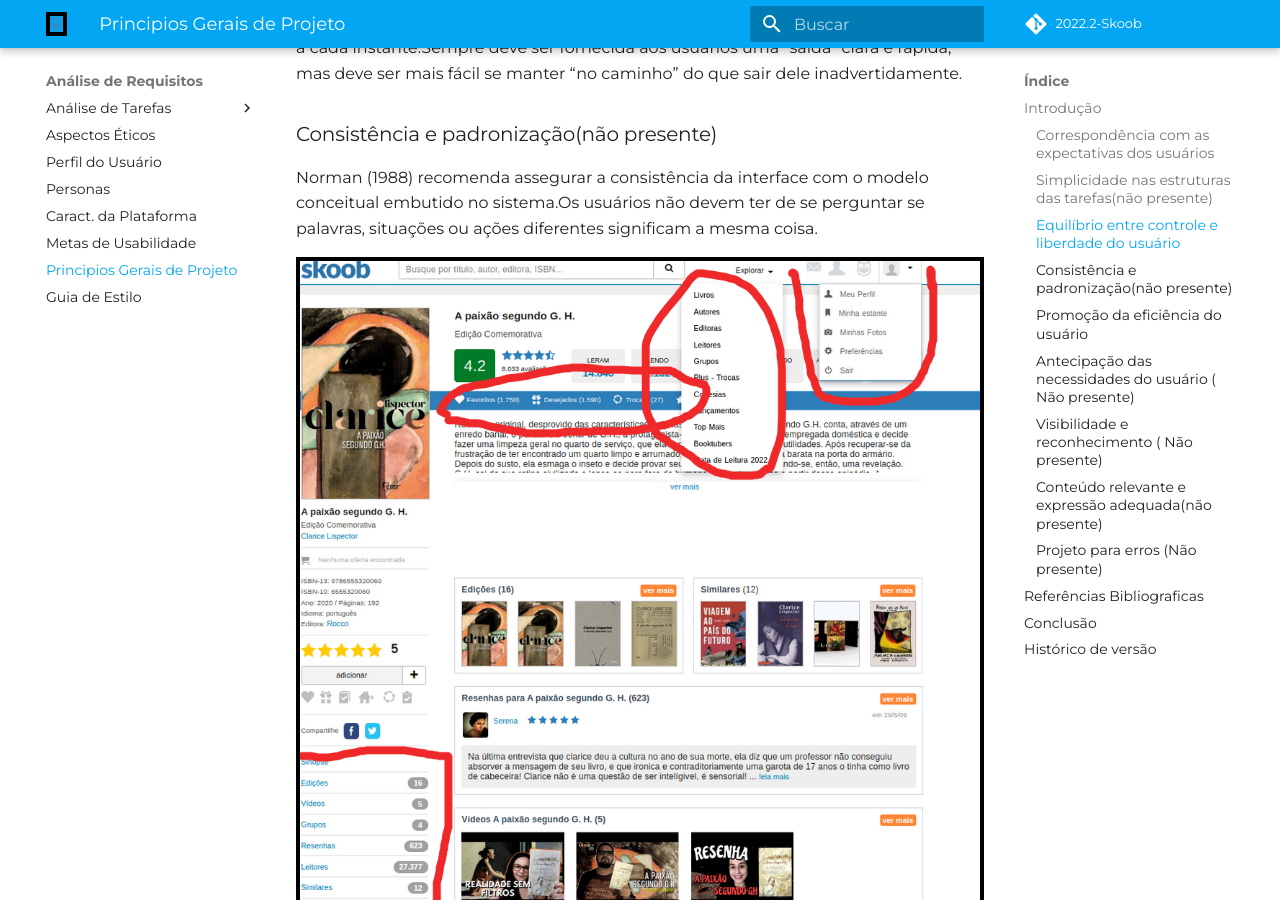
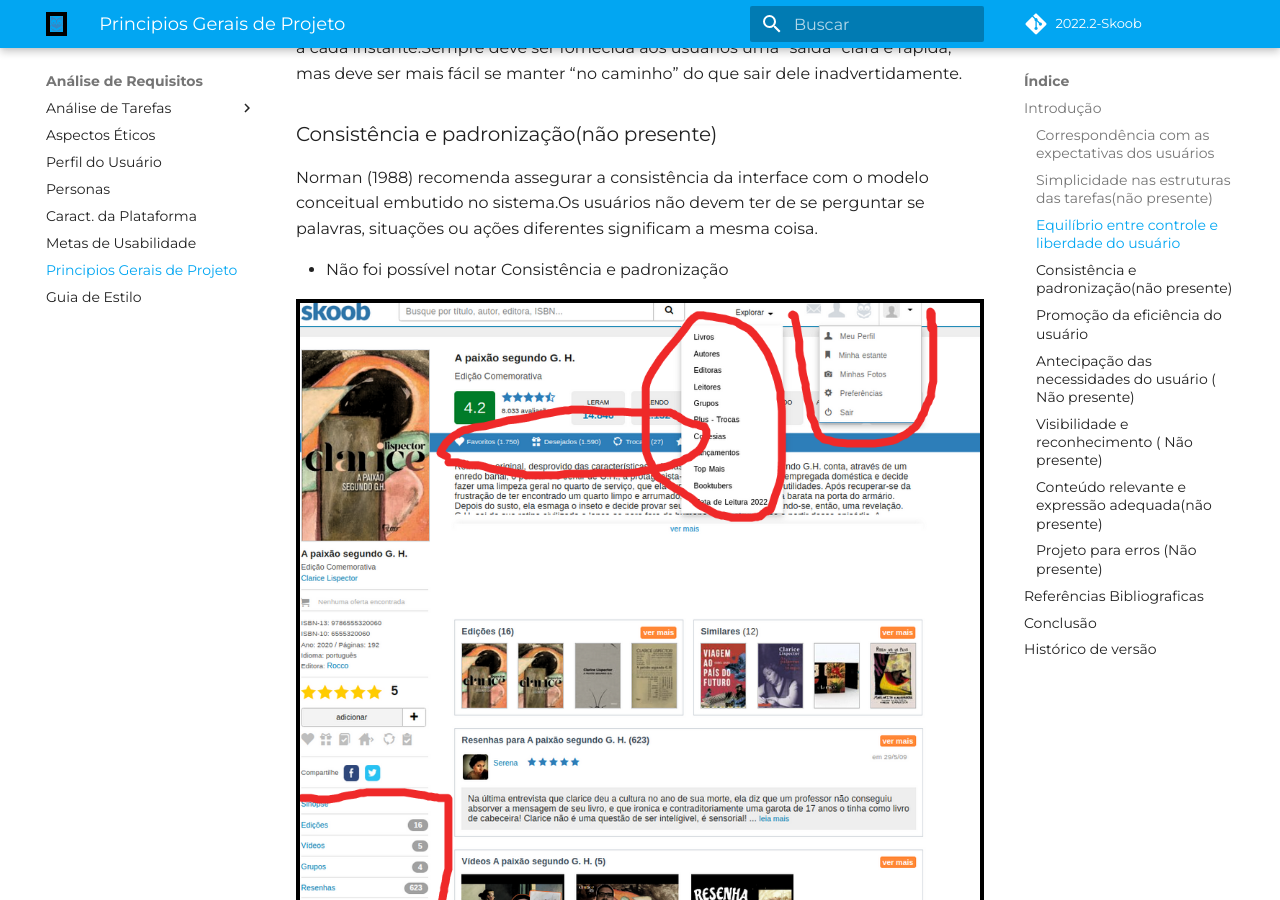
Before and after one commit to Interacao-Humano-Computador/2022.2-Skoob, an MkDocs documentation site: the page built from docs/analise-de-requisitos/principios-gerais-de-projeto.md, in a window 1280 px wide and 900 px high, scrolled down 1365 px. Built offline with MkDocs 1.6.1 and Material for MkDocs 9.7.7, drawn with Linux system fonts in a browser that asks for light colours; some web fonts are replaced; comment, search, counter and statistics services are not loaded.

Commit message:
fix:image

```diff
--- a/docs/analise-de-requisitos/principios-gerais-de-projeto.md
+++ b/docs/analise-de-requisitos/principios-gerais-de-projeto.md
@@ -36,6 +36,8 @@
 
 ### Consistência e padronização(não presente)
 Norman (1988) recomenda assegurar a consistência da interface com o modelo conceitual embutido no sistema.Os usuários não devem ter de se perguntar se palavras, situações ou ações diferentes significam a mesma coisa.
+
+- Não foi possível notar Consistência e padronização
 
 <img src="../assets/PrincipiosGerais4.png" >
 Figura 1 –  interface do livro(retirado do Skoob)
```
